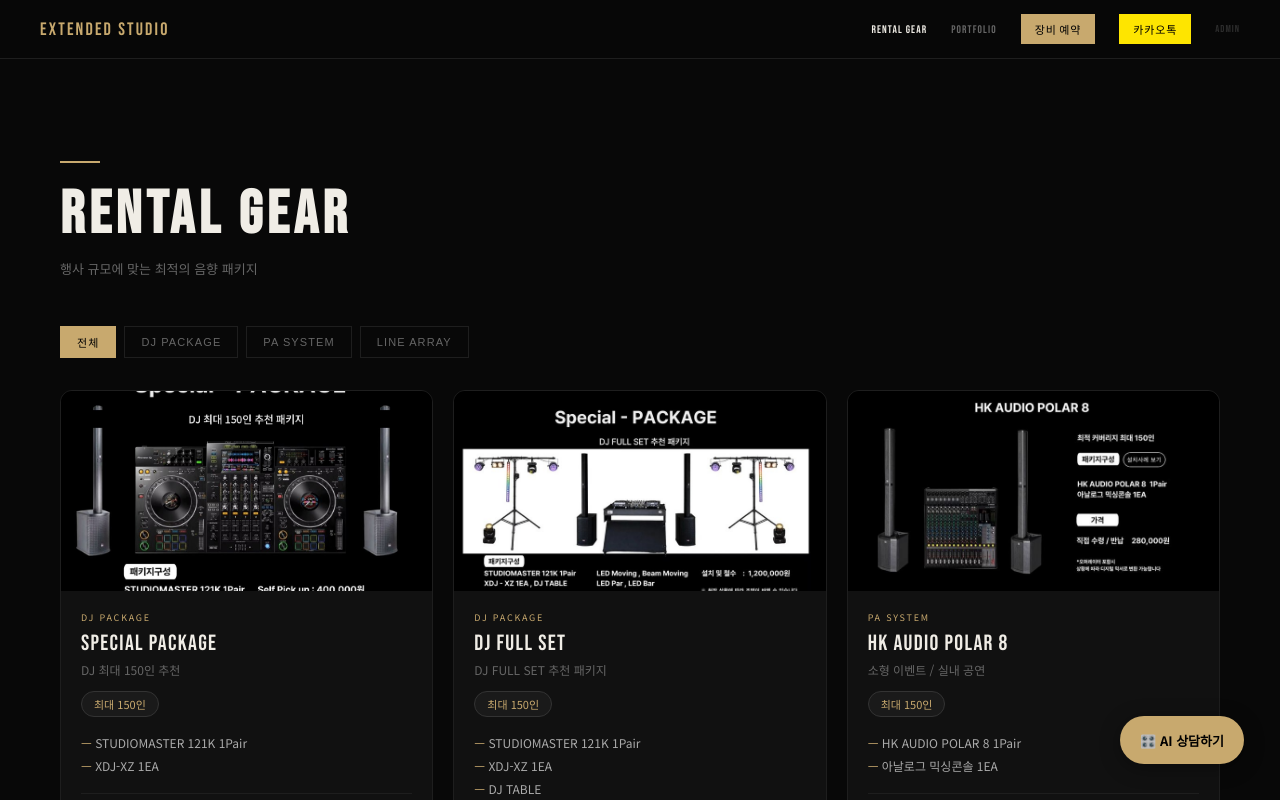
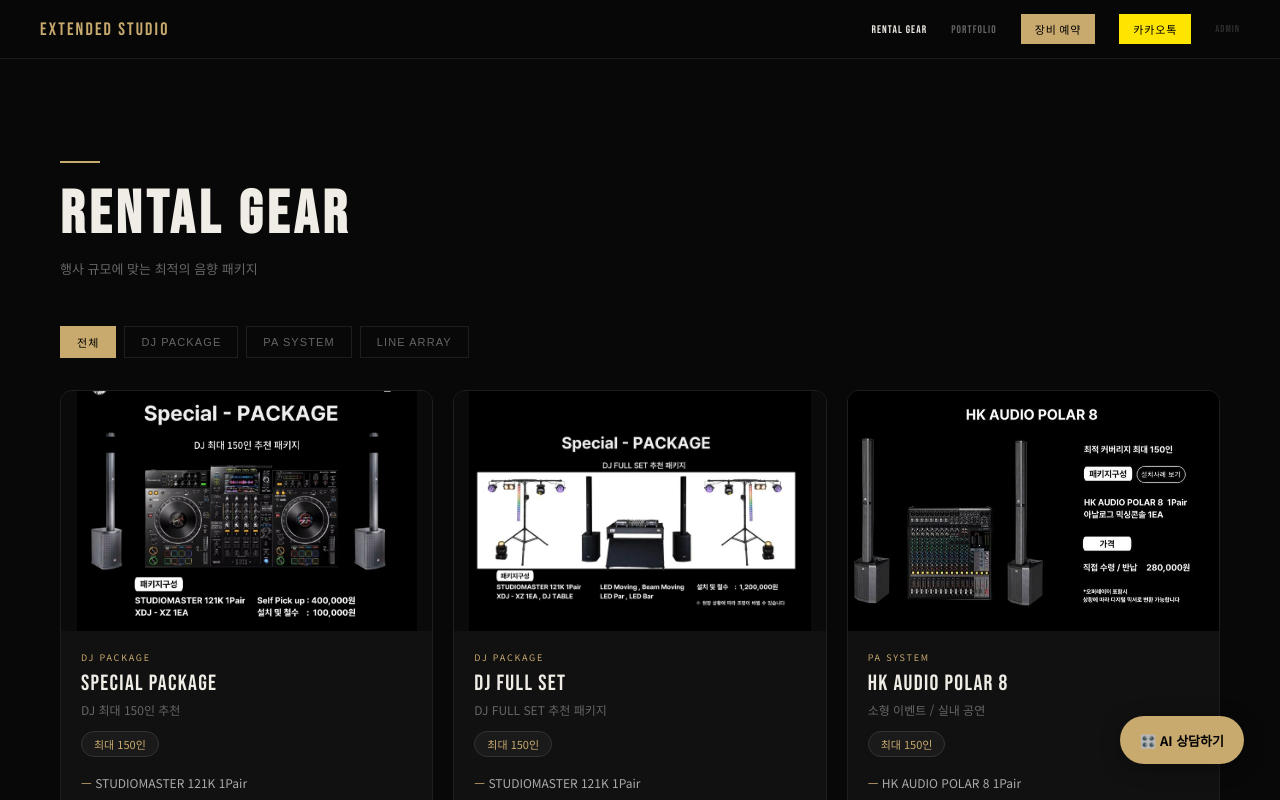
Before and after one commit to extendedstudio/extended_studio, a React (Vite) app: page / in a window 1280 px wide. Both pictures are taken after a click on the element "RENTAL GEAR". Shown: the top 800 px of the page. Built offline with nearby package versions, Linux system fonts and the light colour scheme.

Commit message:
fix: 패키지 이미지 비율 수정 - DJ contain, 라인어레이 top

```diff
--- a/src/App.jsx
+++ b/src/App.jsx
@@ -161,7 +161,8 @@ function RentalGear({ setPage }) {
             <div key={pkg.id} className={`pkg-card${selected === pkg.id ? ' selected' : ''}`}
               onClick={() => setSelected(selected === pkg.id ? null : pkg.id)}>
               {pkg.img ? (
-                <img className="pkg-img" src={pkg.img} alt={pkg.name} />
+                <img className="pkg-img" src={pkg.img} alt={pkg.name}
+                  style={{ objectFit: pkg.cat === 'DJ PACKAGE' ? 'contain' : 'cover', objectPosition: 'center top' }} />
               ) : (
                 <div className="pkg-img-placeholder">{CAT_ICON[pkg.cat] || CAT_ICON.default}</div>
               )}
--- a/src/index.css
+++ b/src/index.css
@@ -119,7 +119,7 @@ body {
 }
 .pkg-card:hover { border-color: var(--gold); transform: translateY(-2px); box-shadow: 0 8px 32px rgba(200,169,110,.15); }
 .pkg-card.selected { border-color: var(--gold); box-shadow: 0 0 24px rgba(200,169,110,.35); }
-.pkg-img { width: 100%; height: 200px; object-fit: cover; display: block; }
+.pkg-img { width: 100%; height: 240px; object-fit: cover; object-position: center top; display: block; background: #0a0a0a; }
 .pkg-img-placeholder {
   width: 100%; height: 200px;
   display: flex; align-items: center; justify-content: center;
```
